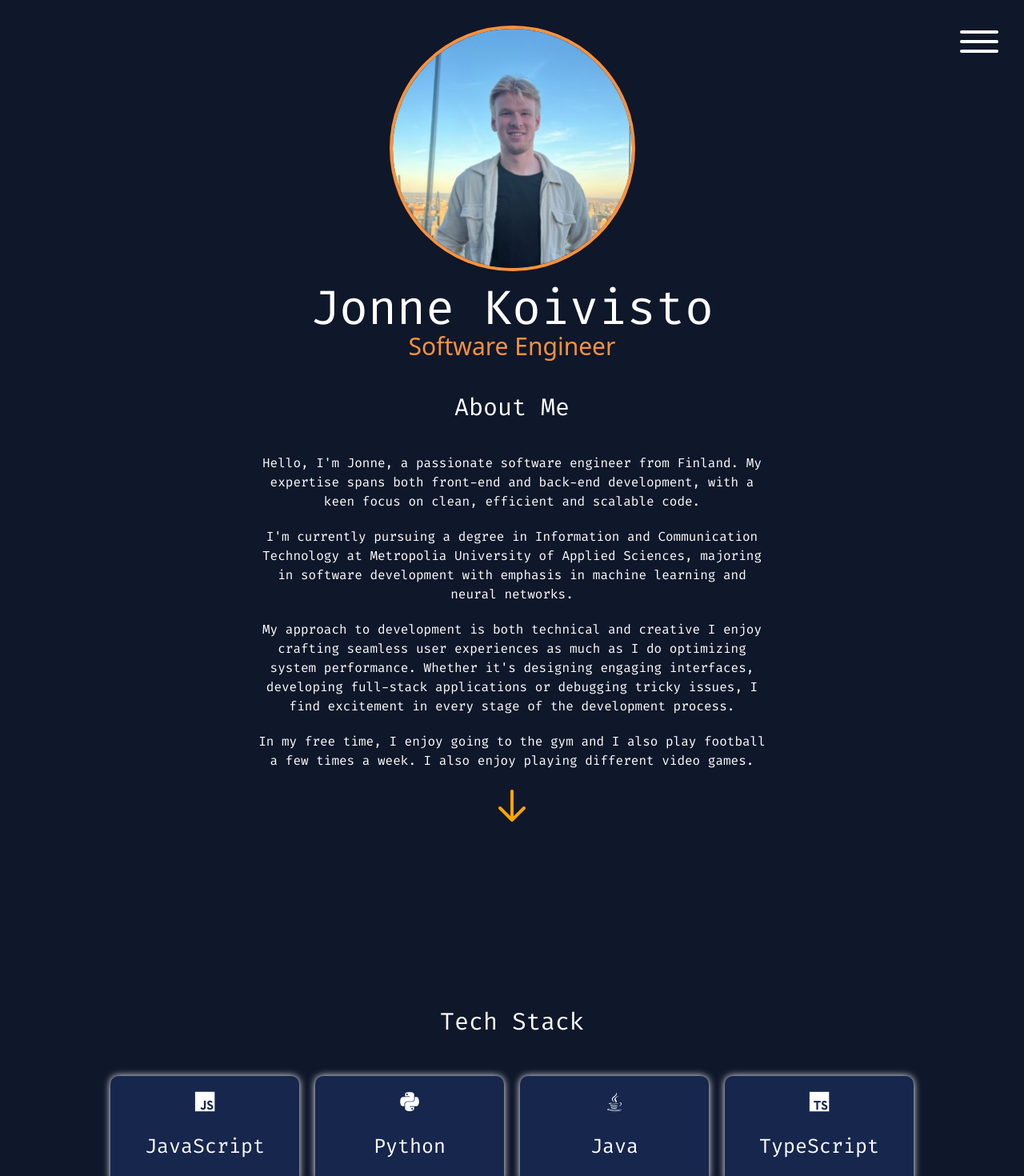
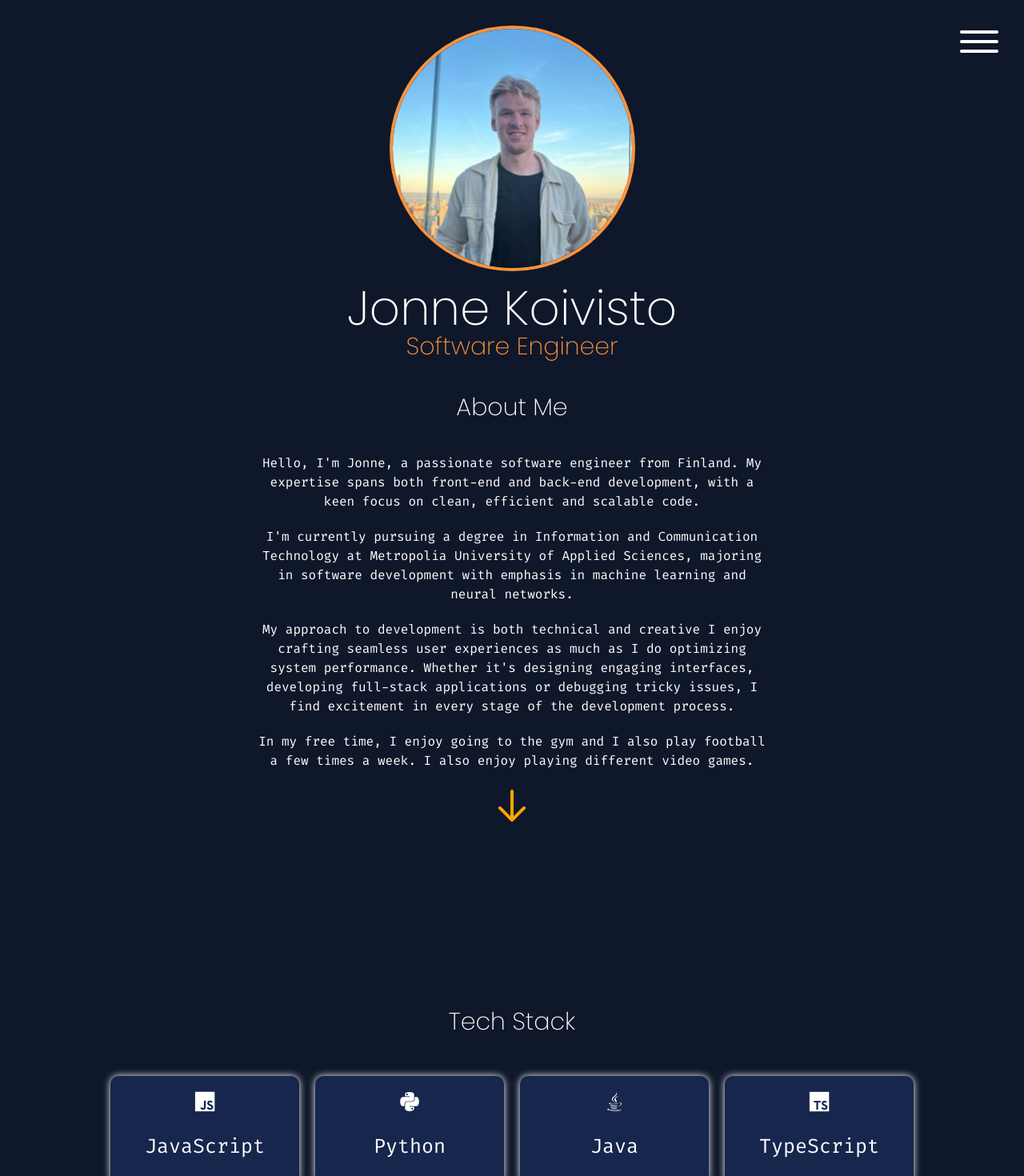
Before and after one commit to jonnekoi/Personal-Portfolio, a React (Vite) app: page / in a window 1280 px wide. Shown: the top 1470 px of the page at 80% size. Built offline with nearby package versions, Linux system fonts and the light colour scheme.

Commit message:
change fonts

```diff
--- a/src/App.css
+++ b/src/App.css
@@ -1,4 +1,5 @@
 @import url('https://fonts.googleapis.com/css2?family=Fira+Code:wght@300..700&display=swap');
+@import url('https://fonts.googleapis.com/css2?family=Poppins:ital,wght@0,100;0,200;0,300;0,400;0,500;0,600;0,700;0,800;0,900;1,100;1,200;1,300;1,400;1,500;1,600;1,700;1,800;1,900&display=swap');
 
 #root {
   text-align: center;
@@ -12,6 +13,11 @@ body {
 .code-text {
   font-family: 'Fira Code', monospace;
   font-weight: 400;
+}
+
+.poppins-font {
+    font-family: 'Poppins', sans-serif;
+    font-weight: 200;
 }
 
 .tech-card {
--- a/src/components/AboutMe.jsx
+++ b/src/components/AboutMe.jsx
@@ -33,12 +33,12 @@ const aboutMe = () => {
             <img src="/ProfilePic.jpg" alt="Profile Picture"
                  className="rounded-full mb-4 border-4 border-orange-400"/>
           </div>
-          <h1 className="text-white text-6xl font-bold code-text mobile-name">Jonne
+          <h1 className="text-white text-6xl font-bold poppins-font mobile-name">Jonne
             Koivisto</h1>
-          <h2 className="text-orange-400 text-3xl font-myFont">{displayedText}</h2>
+          <h2 className="text-orange-400 text-3xl poppins-font">{displayedText}</h2>
         </section>
         <section className="w-2/4 about-me-mobile">
-          <h3 className="text-white text-3xl font-bold m-10 code-text">About
+          <h3 className="text-white text-3xl font-bold m-10 poppins-font">About
             Me</h3>
           <p className="text-white code-text">
             Hello, I&#39;m Jonne, a passionate software engineer from Finland.
--- a/src/components/Contact.jsx
+++ b/src/components/Contact.jsx
@@ -11,7 +11,7 @@ const Contact = () => {
 
   return (
       <section className="text-center m-14 flex-col flex">
-        <h3 className="text-white font-bold text-3xl code-text m-7">Contact
+        <h3 className="text-white font-bold text-3xl poppins-font m-7">Contact
           </h3>
         <div className="flex w-1/4 m-auto align-middle contact-icons">
           <a className="w-fit m-auto contact-item"
--- a/src/components/Projects.jsx
+++ b/src/components/Projects.jsx
@@ -63,7 +63,7 @@ const projects = [
 const Projects = () => {
   return (
       <section className="text-center m-14 w-3/5 project-mobile">
-        <h3 className="text-white font-bold text-3xl m-10 code-text">Projects</h3>
+        <h3 className="text-white font-bold text-3xl m-10 poppins-font">Projects</h3>
         <div className="grid grid-cols-3 grid-flow-row m-7 grid-project-mobile">
           {projects.map((project, index) => (
               <motion.div
--- a/src/components/TechStack.jsx
+++ b/src/components/TechStack.jsx
@@ -26,7 +26,7 @@ const techs = [
 const TechStack = () => {
   return (
       <div>
-        <h3 className="move-text text-white font-bold text-3xl code-text">Tech Stack</h3>
+        <h3 className="move-text text-white font-bold text-3xl poppins-font">Tech Stack</h3>
         <div
             className="grid grid-cols-4 grid-flow-row mt-10 grid-tech-mobile">
           {techs.map((tech, index) => (
```
